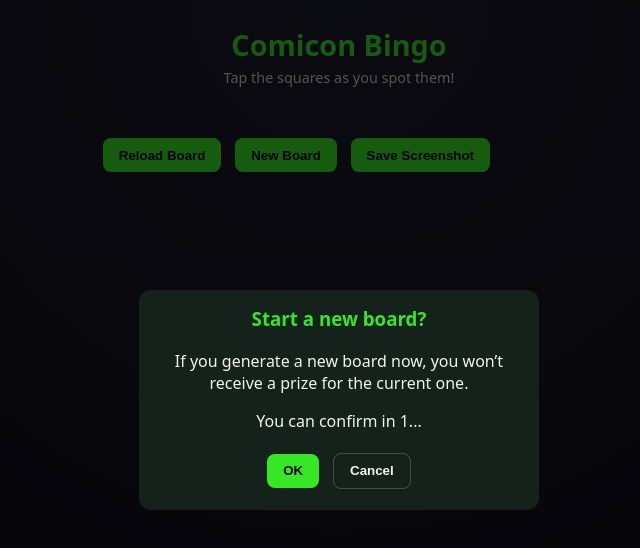
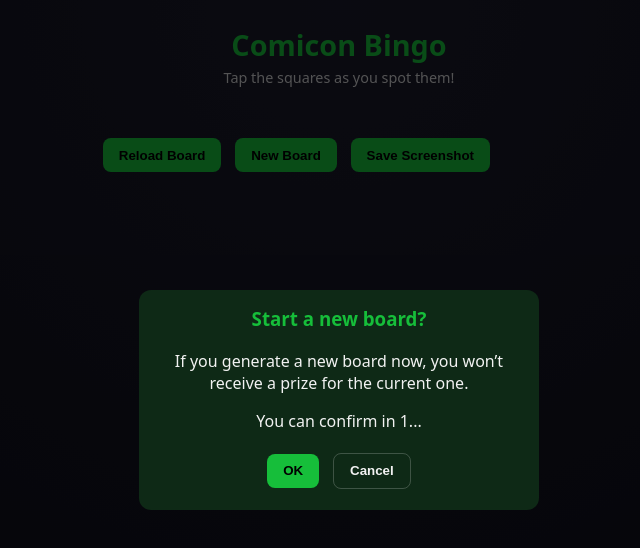
Before and after one commit to tritekdaniel/comicon-bingo, a website: page public/index.html in a window 1280 px wide. Both pictures are taken after a click on the button "New Board". Shown: the whole page, without its empty margins (301-941 px from the left). Drawn offline with Linux system fonts and the light colour scheme; no server answers.

Commit message:
am I done

```diff
--- a/public/styles.css
+++ b/public/styles.css
@@ -1,6 +1,6 @@
 :root {
-  --accent: #35e725;
-  --bg: #0d1710;
+  --accent: #16be3a;
+  --bg: #0e1f13;
   --text: #f2f2f2;
   --cell-size: min(18vw, 90px);
 }
@@ -58,7 +58,7 @@ p.subtitle {
 }
 .cell.clicked img { display: block; }
 .cell.clicked { border-color: var(--accent); transform: scale(0.97); color: transparent; }
-.cell.fixed { border: 2px dashed rgba(255,255,255,0.2); color: var(--accent); }
+.cell.fixed { border: 2px dashed rgba(255, 255, 255, 0.2); color: var(--accent); }
 button {
   background: var(--accent);
   border: none;
@@ -98,7 +98,7 @@ button.secondary {
   opacity: 1;
 }
 .modal-box {
-  background: #14221b;
+  background: #0e2916;
   border-radius: 12px;
   padding: 1rem;
   width: min(90%, 400px);
```
